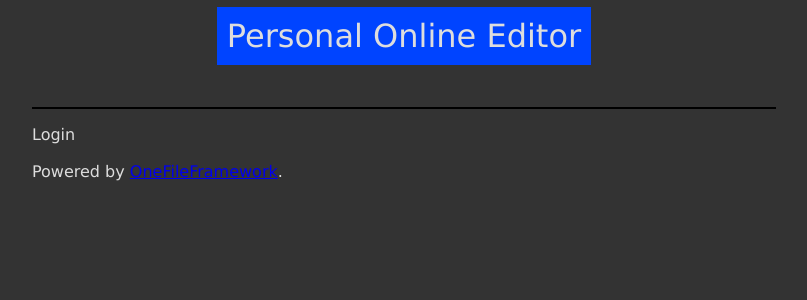
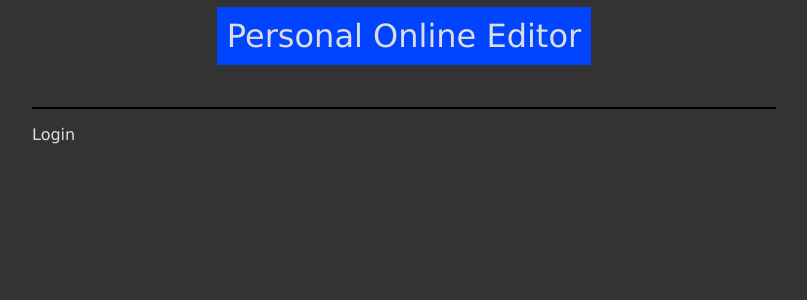
Before and after one commit to marcosvpj/Editor, a PHP site: page / in a window 1280 px wide. Shown: the top 300 px of the page, without its empty margins (236-1043 px from the left). Run offline with PHP 8.4, Linux system fonts and the light colour scheme.

Commit message:
Remover rodape

```diff
--- a/wireframes/index.php
+++ b/wireframes/index.php
@@ -19,10 +19,6 @@
 
 		<?php include "views/$p.php"; ?>
 
-		<footer class="footer">
-			Powered by <a href="http://www.pmedia.no/off/">OneFileFramework</a>.
-		</footer>
-
 	</div>
 
 </body>
```
